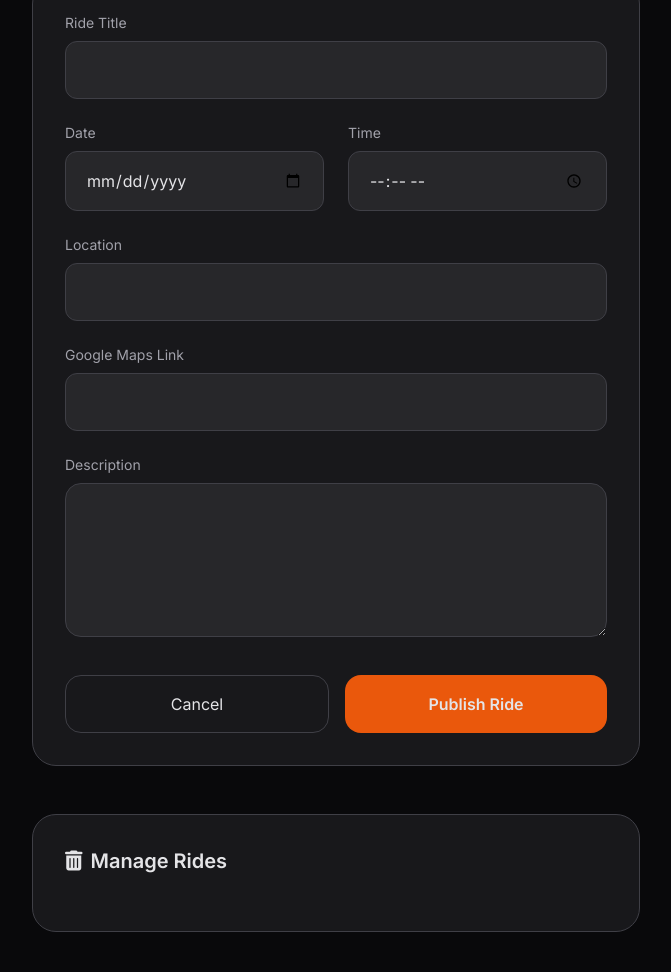
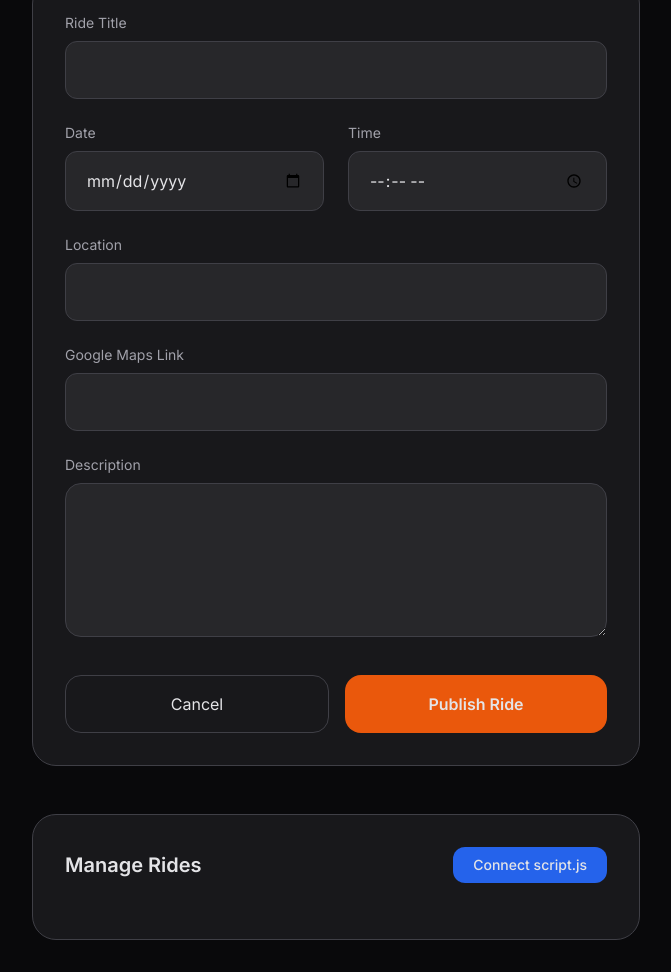
Before and after one commit to iamazryth/throttle-collective, a plain HTML site: page admin.html in a window 1280 px wide. Shown: the part 148-1120 px from the top of the page, without its empty margins (304-975 px from the left). Drawn offline with nearby package versions, Linux system fonts and the light colour scheme.

Commit message:
Update admin panel layout and section titles

```diff
--- a/admin.html
+++ b/admin.html
@@ -19,12 +19,10 @@
       <h1 class="text-4xl font-bold flex items-center gap-3">
         <i class="fa-solid fa-lock"></i> Admin Panel
       </h1>
-      <a href="index.html" class="text-orange-500 hover:underline flex items-center gap-2">
-        ← Back to Rides
-      </a>
+      <a href="index.html" class="text-orange-500 hover:underline">← Back to Rides</a>
     </div>
 
-    <!-- Add New Ride -->
+    <!-- Add Ride Form -->
     <form id="ride-form" onsubmit="addRide(event)" class="bg-zinc-900 p-8 rounded-3xl border border-zinc-700 mb-12">
       <div class="grid grid-cols-2 gap-6">
         <div class="col-span-2">
@@ -54,19 +52,21 @@
       </div>
 
       <div class="mt-8 flex gap-4">
-        <button type="button" onclick="window.location.href='index.html'"
-                class="flex-1 py-4 border border-zinc-700 rounded-2xl">Cancel</button>
-        <button type="submit" class="flex-1 py-4 bg-orange-600 hover:bg-orange-700 rounded-2xl font-semibold">
-          Publish Ride
-        </button>
+        <button type="button" onclick="window.location.href='index.html'" class="flex-1 py-4 border border-zinc-700 rounded-2xl">Cancel</button>
+        <button type="submit" class="flex-1 py-4 bg-orange-600 hover:bg-orange-700 rounded-2xl font-semibold">Publish Ride</button>
       </div>
     </form>
 
-    <!-- Remove Rides Section -->
+    <!-- Manage Rides -->
     <div class="bg-zinc-900 p-8 rounded-3xl border border-zinc-700">
-      <h3 class="text-xl font-semibold mb-6 flex items-center gap-2">
-        <i class="fa-solid fa-trash-can"></i> Manage Rides
-      </h3>
+      <div class="flex justify-between items-center mb-6">
+        <h3 class="text-xl font-semibold">Manage Rides</h3>
+        <button onclick="connectScriptFile()"
+                id="connect-btn"
+                class="bg-blue-600 hover:bg-blue-700 px-5 py-2 rounded-xl text-sm font-medium">
+          Connect script.js
+        </button>
+      </div>
       <div id="admin-rides-list" class="space-y-4"></div>
     </div>
   </div>
```
